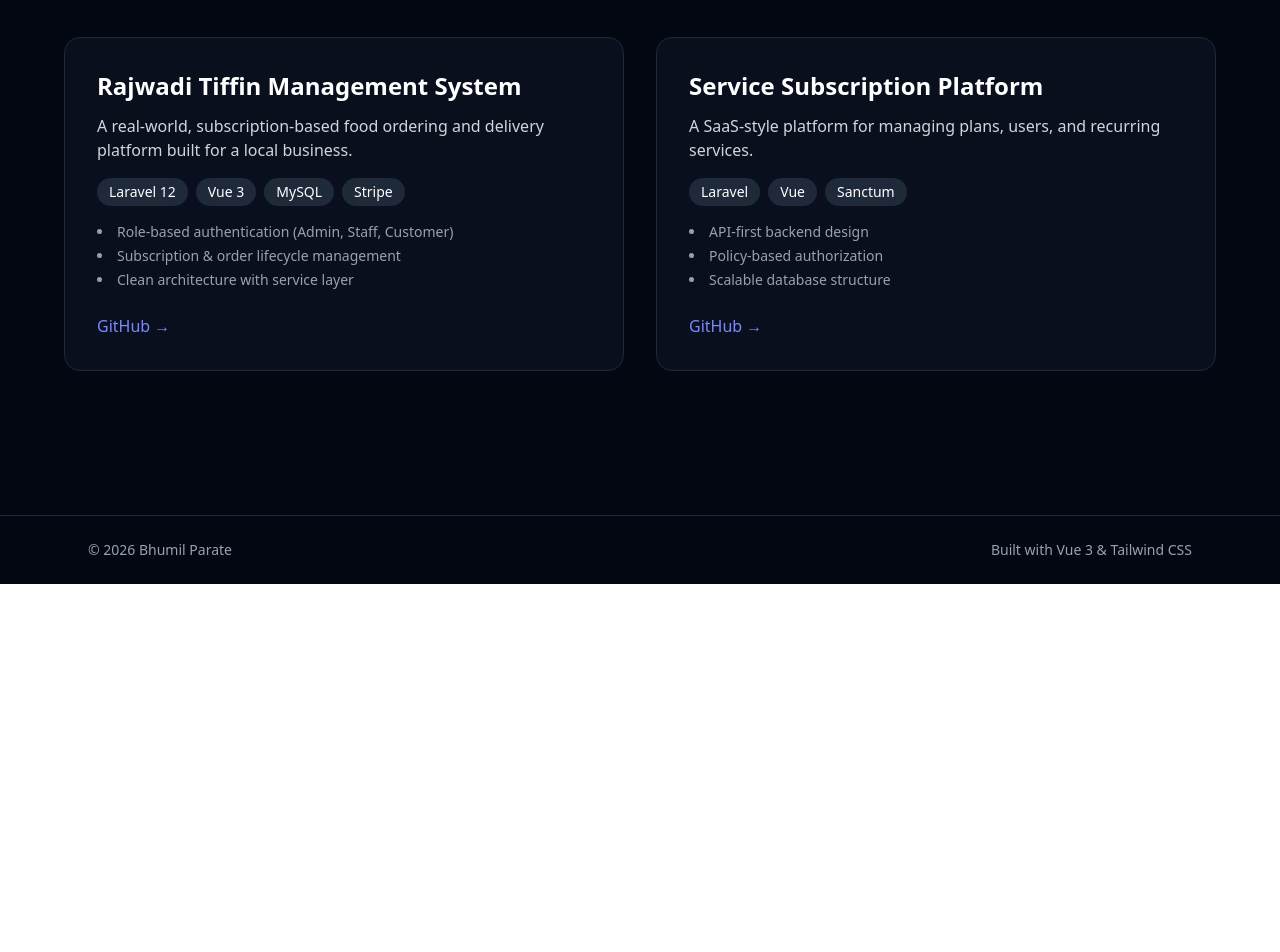
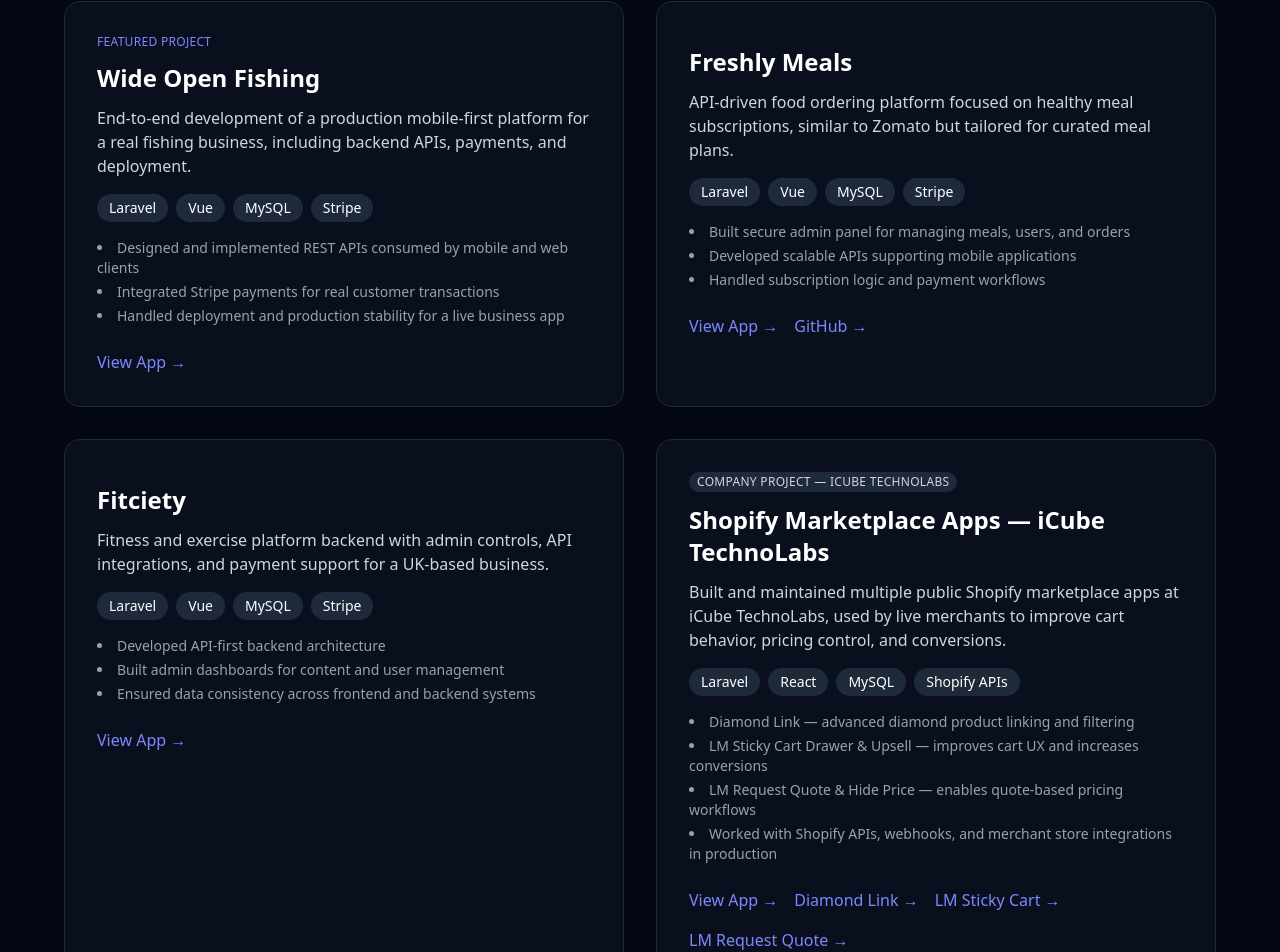
Before and after one commit to bhumzz1810/bhumil-parate-portfolio, a Vue app in the folder my-portfolio/: page /projects in a window 1280 px wide. Shown: the part 244-1196 px from the top of the page. Before the commit the page ends 828 px from the top, so only its background shows below. Built offline with nearby package versions, Linux system fonts and the light colour scheme.

Commit message:
enhanced design and added real time projects

```diff
--- a/my-portfolio/src/data/projects.ts
+++ b/my-portfolio/src/data/projects.ts
@@ -4,37 +4,82 @@
   description: string
   stack: string[]
   highlights: string[]
-  github: string
-  live?: string | null
+  live?: string
+  github?: string
+  featured?: boolean
 }
 
 export const projects: Project[] = [
   {
     id: 1,
-    title: "Rajwadi Tiffin Management System",
+    title: "Wide Open Fishing",
+    featured: true,
     description:
-      "A real-world, subscription-based food ordering and delivery platform built for a local business.",
-    stack: ["Laravel 12", "Vue 3", "MySQL", "Stripe"],
+      "End-to-end development of a production mobile-first platform for a real fishing business, including backend APIs, payments, and deployment.",
+    stack: ["Laravel", "Vue", "MySQL", "Stripe"],
     highlights: [
-      "Role-based authentication (Admin, Staff, Customer)",
-      "Subscription & order lifecycle management",
-      "Clean architecture with service layer"
+      "Designed and implemented REST APIs consumed by mobile and web clients",
+      "Integrated Stripe payments for real customer transactions",
+      "Handled deployment and production stability for a live business app",
     ],
-    github: "https://github.com/your-username/rajwadi-tiffin",
-    live: null
+    live: "https://apkpure.com/wide-open-fishing/io.android.wideopen/amp",
   },
   {
     id: 2,
-    title: "Service Subscription Platform",
+    title: "Freshly Meals",
     description:
-      "A SaaS-style platform for managing plans, users, and recurring services.",
-    stack: ["Laravel", "Vue", "Sanctum"],
+      "API-driven food ordering platform focused on healthy meal subscriptions, similar to Zomato but tailored for curated meal plans.",
+    stack: ["Laravel", "Vue", "MySQL", "Stripe"],
     highlights: [
-      "API-first backend design",
-      "Policy-based authorization",
-      "Scalable database structure"
+      "Built secure admin panel for managing meals, users, and orders",
+      "Developed scalable APIs supporting mobile applications",
+      "Handled subscription logic and payment workflows",
     ],
-    github: "https://github.com/your-username/servicehub",
-    live: null
-  }
+    live: "https://play.google.com/store/apps/details?id=com.zoconut.freshly&hl=en",
+    github: "https://github.com/somin-parate/Freshly-Meals-Laravel",
+  },
+  {
+    id: 3,
+    title: "Fitciety",
+    description:
+      "Fitness and exercise platform backend with admin controls, API integrations, and payment support for a UK-based business.",
+    stack: ["Laravel", "Vue", "MySQL", "Stripe"],
+    highlights: [
+      "Developed API-first backend architecture",
+      "Built admin dashboards for content and user management",
+      "Ensured data consistency across frontend and backend systems",
+    ],
+    live: "http://fitciety.co.uk/",
+  },
+  {
+  id: 4,
+  title: "Shopify Marketplace Apps — iCube TechnoLabs",
+  description:
+    "Built and maintained multiple public Shopify marketplace apps at iCube TechnoLabs, used by live merchants to improve cart behavior, pricing control, and conversions.",
+  stack: ["Laravel", "React", "MySQL", "Shopify APIs"],
+  highlights: [
+    "Diamond Link — advanced diamond product linking and filtering",
+    "LM Sticky Cart Drawer & Upsell — improves cart UX and increases conversions",
+    "LM Request Quote & Hide Price — enables quote-based pricing workflows",
+    "Worked with Shopify APIs, webhooks, and merchant store integrations in production",
+  ],
+  live: "https://apps.shopify.com/gemfind-diamond-link-1",
+},
+
+
+
+  {
+    id: 5,
+    title: "DSArena – DSA Learning Platform",
+    description:
+      "Final-year project focused on algorithm learning with AI-assisted explanations and interactive problem-solving.",
+    stack: ["React", "Node.js", "MongoDB", "Express", "OpenAI API"],
+    highlights: [
+      "Designed backend services for learning workflows",
+      "Integrated OpenAI API for intelligent assistance",
+      "Built full-stack features from scratch to deployment",
+    ],
+    live: "https://dsa-learning-platform-five.vercel.app/#/",
+    github: "https://github.com/bhumzz1810/DSA-Learning-Platform",
+  },
 ]
--- a/my-portfolio/src/pages/Projects.vue
+++ b/my-portfolio/src/pages/Projects.vue
@@ -5,8 +5,7 @@
 
 <template>
   <PageContainer>
-    <h1 class="text-4xl font-bold mb-12">Projects</h1>
-
+    <h1 class="text-4xl font-bold mb-3">Projects</h1>
     <div class="w-16 h-1 bg-indigo-500 rounded-full mb-12"></div>
 
     <div class="grid md:grid-cols-2 gap-8">
@@ -14,9 +13,25 @@
         v-for="project in projects"
         :key="project.id"
         class="bg-gray-900/50 border border-gray-800 rounded-2xl p-8
-       hover:border-gray-600 hover:-translate-y-1
-       transition-all duration-200"
+               hover:border-gray-600 hover:-translate-y-1 transition-all duration-200"
       >
+       <div class="flex flex-wrap gap-2 mb-3">
+  <span
+    v-if="project.featured"
+    class="text-xs uppercase tracking-wide text-indigo-400"
+  >
+    Featured Project
+  </span>
+
+  <span
+    v-if="project.title.includes('iCube TechnoLabs')"
+    class="text-xs uppercase tracking-wide bg-gray-800 text-gray-300 px-2 py-0.5 rounded-full"
+  >
+    Company Project — iCube TechnoLabs
+  </span>
+</div>
+
+
         <h2 class="text-2xl font-semibold mb-3">
           {{ project.title }}
         </h2>
@@ -41,7 +56,47 @@
           </li>
         </ul>
 
+        <div class="flex flex-wrap gap-4">
+  <!-- Generic live link -->
   <a
+    v-if="project.live"
+    :href="project.live"
+    target="_blank"
+    class="text-indigo-400 hover:underline"
+  >
+    View App →
+  </a>
+
+  <!-- Shopify app links (only for iCube TechnoLabs project) -->
+  <template v-if="project.title.includes('iCube TechnoLabs')">
+    <a
+      href="https://apps.shopify.com/gemfind-diamond-link-1"
+      target="_blank"
+      class="text-indigo-400 hover:underline"
+    >
+      Diamond Link →
+    </a>
+
+    <a
+      href="https://apps.shopify.com/lm-add-to-cart-sticky"
+      target="_blank"
+      class="text-indigo-400 hover:underline"
+    >
+      LM Sticky Cart →
+    </a>
+
+    <a
+      href="https://apps.shopify.com/lm-request-a-quote"
+      target="_blank"
+      class="text-indigo-400 hover:underline"
+    >
+      LM Request Quote →
+    </a>
+  </template>
+
+  <!-- GitHub link -->
+  <a
+    v-if="project.github"
     :href="project.github"
     target="_blank"
     class="text-indigo-400 hover:underline"
@@ -49,6 +104,8 @@
     GitHub →
   </a>
 </div>
+
+      </div>
     </div>
   </PageContainer>
 </template>
--- a/my-portfolio/src/pages/Resume.vue
+++ b/my-portfolio/src/pages/Resume.vue
@@ -4,61 +4,112 @@
 
 <template>
   <PageContainer>
-    <h1 class="text-4xl font-bold mb-6">Resume</h1>
+    <div class="flex flex-col sm:flex-row sm:items-center sm:justify-between mb-12">
+  <div>
+    <h1 class="text-4xl font-bold mb-3">Resume</h1>
+    <div class="w-16 h-1 bg-indigo-500 rounded-full"></div>
+  </div>
+
+  <a
+    href="/Bhumil_Parate_Resume.pdf"
+    download
+    class="mt-6 sm:mt-0 inline-flex items-center gap-2
+           border border-gray-700 hover:border-indigo-400
+           px-5 py-2.5 rounded-lg text-gray-300 hover:text-indigo-400 transition"
+  >
+    Download Resume
+  </a>
+</div>
+
     <div class="w-16 h-1 bg-indigo-500 rounded-full mb-12"></div>
 
+    <!-- Summary -->
+    <p class="text-gray-300 max-w-3xl mb-12">
+      Full-Stack Developer with 3+ years of professional experience building
+and shipping production web applications using Laravel, Vue, and React.
 
-    <p class="text-gray-300 max-w-2xl mb-12 leading-relaxed">
-
-      Full-stack developer with hands-on experience building
-      production-ready web applications using Laravel and Vue.
-      Strong focus on clean architecture, scalable APIs,
-      and maintainable frontend systems.
+      Experienced in API development, payment integrations, admin dashboards,
+      and business-critical workflows for live products.
     </p>
 
-    <h2 class="text-2xl font-semibold mb-4">Skills</h2>
+    <!-- Experience -->
+    <!-- Experience -->
+<h2 class="text-2xl font-semibold mb-4">Professional Experience</h2>
 
-    <div class="grid sm:grid-cols-2 gap-6 text-gray-300 mb-16">
-      <div>
-        <h3 class="font-medium text-white mb-2">Backend</h3>
-        <ul class="list-disc list-inside space-y-1">
-          <li>Laravel 10–12</li>
-          <li>REST APIs</li>
-          <li>Authentication & Authorization</li>
-          <li>MySQL / SQL</li>
-          <li>Service-layer architecture</li>
+<div class="mb-12">
+  <h3 class="text-xl font-semibold">
+    Software Engineer — iCube TechnoLabs
+  </h3>
+  <p class="text-gray-400 text-sm mb-3">
+    Aug 2021 – Dec 2023
+  </p>
+
+  <ul class="list-disc list-inside text-gray-300 space-y-1">
+    <li>
+      Worked as a Full-Stack Developer on multiple client and product-based
+      applications for real businesses across different regions
+    </li>
+    <li>
+      Built and maintained RESTful APIs using Laravel and Node.js,
+      consumed by web and mobile applications
+    </li>
+    <li>
+      Developed admin panels and dashboards using Vue and React
+      for managing users, content, orders, and subscriptions
+    </li>
+    <li>
+      Integrated third-party services including Stripe, PayPal,
+      Amazon APIs, and Shopify APIs
+    </li>
+    <li>
+      Contributed to public Shopify Marketplace apps such as
+      Diamond Link, LM Sticky Cart Drawer & Upsell,
+      and LM Request Quote & Hide Price
+    </li>
+    <li>
+      Supported deployment, debugging, and production issue resolution
+      in production environments
+    </li>
+  </ul>
+
+  <h4 class="text-lg font-semibold mt-6">
+    Internship Trainee — iCube TechnoLabs
+  </h4>
+  <p class="text-gray-400 text-sm mb-3">
+    Jan 2021 – Jul 2021
+  </p>
+
+  <ul class="list-disc list-inside text-gray-300 space-y-1">
+    <li>
+      Assisted in developing frontend and backend features using
+      HTML, CSS, JavaScript, and PHP
+    </li>
+    <li>
+      Worked with MySQL and NoSQL databases for data storage and validation
+    </li>
+    <li>
+      Supported UI/UX improvements and feature enhancements
+    </li>
+    <li>
+      Gained hands-on experience with real client projects and
+      production codebases
+    </li>
   </ul>
 </div>
 
-      <div>
-        <h3 class="font-medium text-white mb-2">Frontend</h3>
-        <ul class="list-disc list-inside space-y-1">
-          <li>Vue 3 (Composition API)</li>
-          <li>TypeScript</li>
-          <li>Vue Router</li>
-          <li>Tailwind CSS</li>
-          <li>Responsive UI design</li>
+
+    <!-- Education -->
+    <h2 class="text-2xl font-semibold mb-4">Education</h2>
+
+    <ul class="text-gray-300 space-y-3">
+      <li>
+        <strong>Graduate Certificate — Web Design & Development</strong><br />
+        Conestoga College, Canada
+      </li>
+      <li>
+        <strong>Bachelor of Information Technology</strong><br />
+        Gujarat Technological University, India (CGPA: 8.09)
+      </li>
     </ul>
-      </div>
-    </div>
-
-    <h2 class="text-2xl font-semibold mb-6">Experience & Projects</h2>
-
-    <div class="space-y-10">
-      <div>
-        <h3 class="text-xl font-semibold">
-          Full-Stack Developer — Rajwadi Tiffin Management System
-        </h3>
-        <p class="text-gray-400 text-sm mb-3">
-          Laravel • Vue • MySQL • Stripe
-        </p>
-        <ul class="list-disc list-inside text-gray-300 space-y-1">
-          <li>Designed and implemented a subscription-based ordering system</li>
-          <li>Built REST APIs with role-based authentication</li>
-          <li>Implemented admin dashboards</li>
-          <li>Focused on clean architecture</li>
-        </ul>
-      </div>
-    </div>
   </PageContainer>
 </template>
```
Also changed, not shown: my-portfolio/src/pages/Contact.vue (+25 -8 lines), my-portfolio/src/pages/Home.vue (+22 -6 lines), 2 other files (tests, documents, lock files or other folders). Lines whose indentation alone changed are shown as unchanged.
